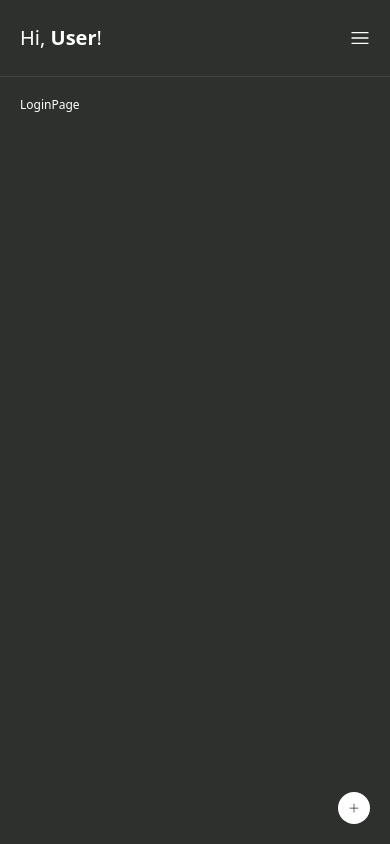
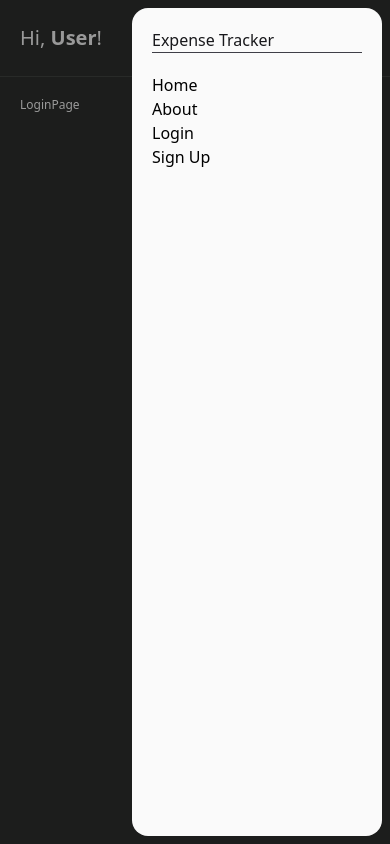
Before and after one commit to TamaWira/react-vite-pwa-app, a React (Vite) app: page /login in a window 390 px wide. Both pictures are taken after a click on the button 360 px from the left and 38 px from the top of the page. Built offline with nearby package versions, Linux system fonts and the light colour scheme.

Commit message:
feat: add mobile navigation menu sidebar

```diff
--- a/package.json
+++ b/package.json
@@ -16,7 +16,8 @@
     "react-dom": "^19.0.0",
     "react-icons": "^5.4.0",
     "react-router": "^7.1.5",
-    "tailwindcss": "^4.0.6"
+    "tailwindcss": "^4.0.6",
+    "vaul": "^1.1.2"
   },
   "devDependencies": {
     "@eslint/js": "^9.18.0",
--- /dev/null
+++ b/src/components/Account.tsx
@@ -0,0 +1,7 @@
+export default function Account() {
+  return (
+    <h2 className="text-xl">
+      Hi, <span className="font-semibold">User</span>!
+    </h2>
+  );
+}
--- /dev/null
+++ b/src/components/AddExpenseButton.tsx
@@ -0,0 +1,9 @@
+import { PiPlus } from "react-icons/pi";
+
+export default function AddExpenseButton() {
+  return (
+    <button className="right-5 bottom-5 absolute flex justify-center items-center bg-white rounded-full w-10 h-10">
+      <PiPlus className="text-[#2E302E] text-2xl" />
+    </button>
+  );
+}
--- /dev/null
+++ b/src/components/MobileMenuButton.tsx
@@ -0,0 +1,9 @@
+import { RxHamburgerMenu } from "react-icons/rx";
+
+export default function MobileMenuButton() {
+  return (
+    <button>
+      <RxHamburgerMenu className="w-5 h-5 font-semibold text-white" />
+    </button>
+  );
+}
--- /dev/null
+++ b/src/components/MobileNavigationMenu.tsx
@@ -0,0 +1,36 @@
+import React, { useState } from "react";
+import { Link } from "react-router";
+import { Drawer } from "vaul";
+import MobileMenuButton from "./MobileMenuButton";
+import { menus } from "../lib/constants";
+
+export default function MobileNavigationMenu() {
+  const [isOpen, setIsOpen] = useState(false);
+
+  return (
+    <Drawer.Root direction="right" open={isOpen} onOpenChange={setIsOpen}>
+      <Drawer.Trigger>
+        <MobileMenuButton />
+      </Drawer.Trigger>
+      <Drawer.Portal>
+        <Drawer.Overlay className="fixed inset-0 bg-black/40" />
+        <Drawer.Content className="top-2 right-2 bottom-2 z-10 fixed flex outline-none w-[250px]">
+          <div className="flex flex-col gap-3 bg-zinc-50 p-5 rounded-[16px] w-full h-full grow">
+            <Drawer.Title className="mb-2 border-zinc-700 border-b font-medium text-zinc-900">
+              Expense Tracker
+            </Drawer.Title>
+            <ul>
+              {menus.map(({ label, path }) => (
+                <li>
+                  <Link to={path} onClick={() => setIsOpen(false)}>
+                    {label}
+                  </Link>
+                </li>
+              ))}
+            </ul>
+          </div>
+        </Drawer.Content>
+      </Drawer.Portal>
+    </Drawer.Root>
+  );
+}
--- a/src/components/layout/AppLayout.tsx
+++ b/src/components/layout/AppLayout.tsx
@@ -1,5 +1,5 @@
 import { Outlet } from "react-router";
-import { PiPlus } from "react-icons/pi";
+import AddExpenseButton from "../AddExpenseButton";
 import Header from "./Header";
 
 export default function AppLayout() {
@@ -10,9 +10,7 @@ export default function AppLayout() {
         <div className="p-5">
           <Outlet />
         </div>
-        <button className="right-5 bottom-5 absolute flex justify-center items-center bg-white rounded-full w-8 h-8">
-          <PiPlus className="text-[#2E302E]" />
-        </button>
+        <AddExpenseButton />
       </div>
     </>
   );
--- a/src/components/layout/Header.tsx
+++ b/src/components/layout/Header.tsx
@@ -1,14 +1,11 @@
-import { RxHamburgerMenu } from "react-icons/rx";
+import Account from "../Account";
+import MobileNavigationMenu from "../MobileNavigationMenu";
 
 export default function Header() {
   return (
     <header className="flex justify-between items-center mx-auto px-5 py-6 border-white/10 border-b">
-      <h2 className="text-xl">
-        Hi, <span className="font-semibold">User</span>!
-      </h2>
-      <button>
-        <RxHamburgerMenu className="w-5 h-5 font-semibold text-white" />
-      </button>
+      <Account />
+      <MobileNavigationMenu />
     </header>
   );
 }
--- /dev/null
+++ b/src/lib/constants.ts
@@ -0,0 +1,18 @@
+export const menus = [
+  {
+    label: "Home",
+    path: "/",
+  },
+  {
+    label: "About",
+    path: "/about",
+  },
+  {
+    label: "Login",
+    path: "/login",
+  },
+  {
+    label: "Sign Up",
+    path: "/signup",
+  },
+];
```
Also changed, not shown: 1 other file (tests, documents, lock files or other folders).
